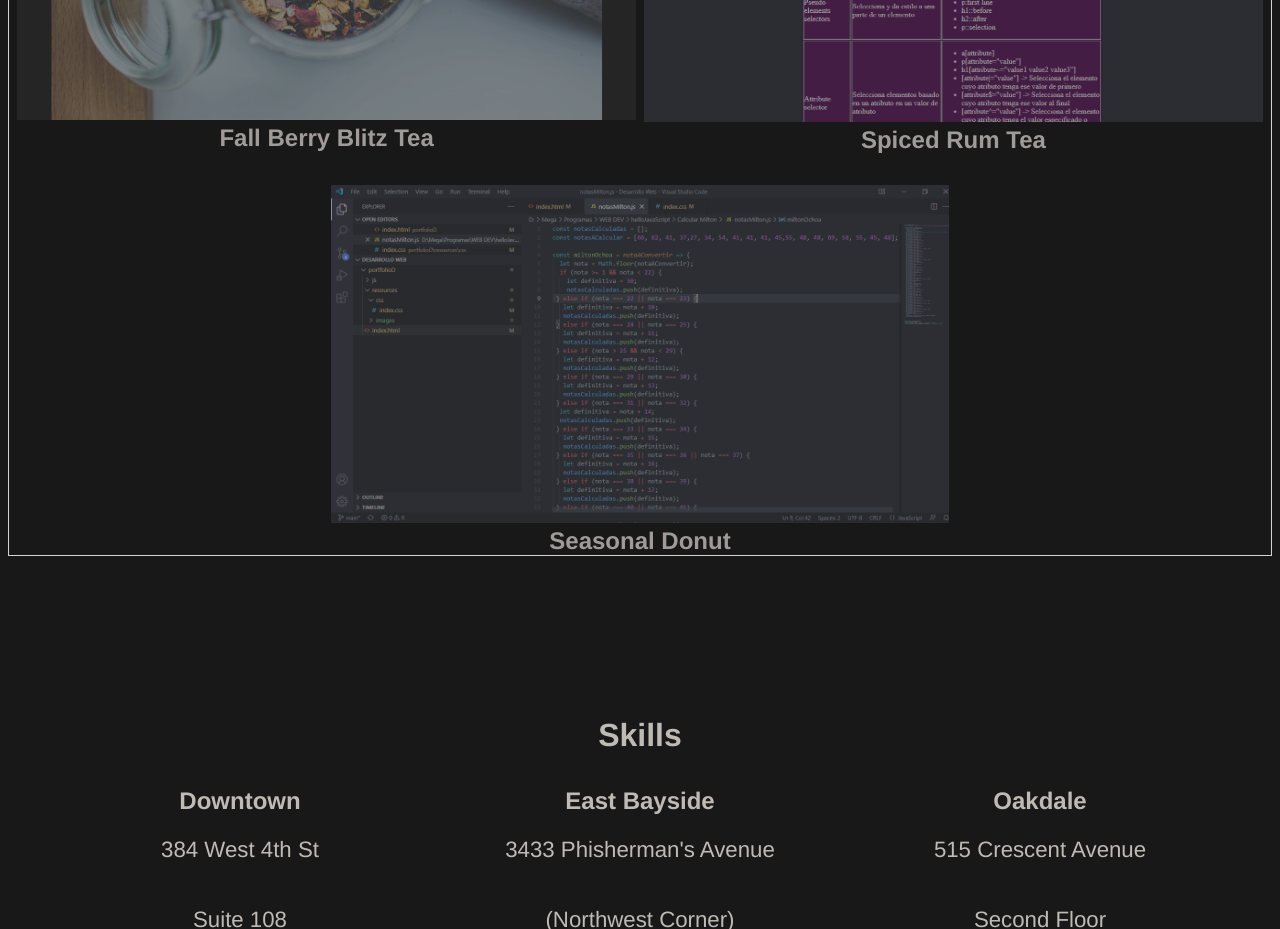
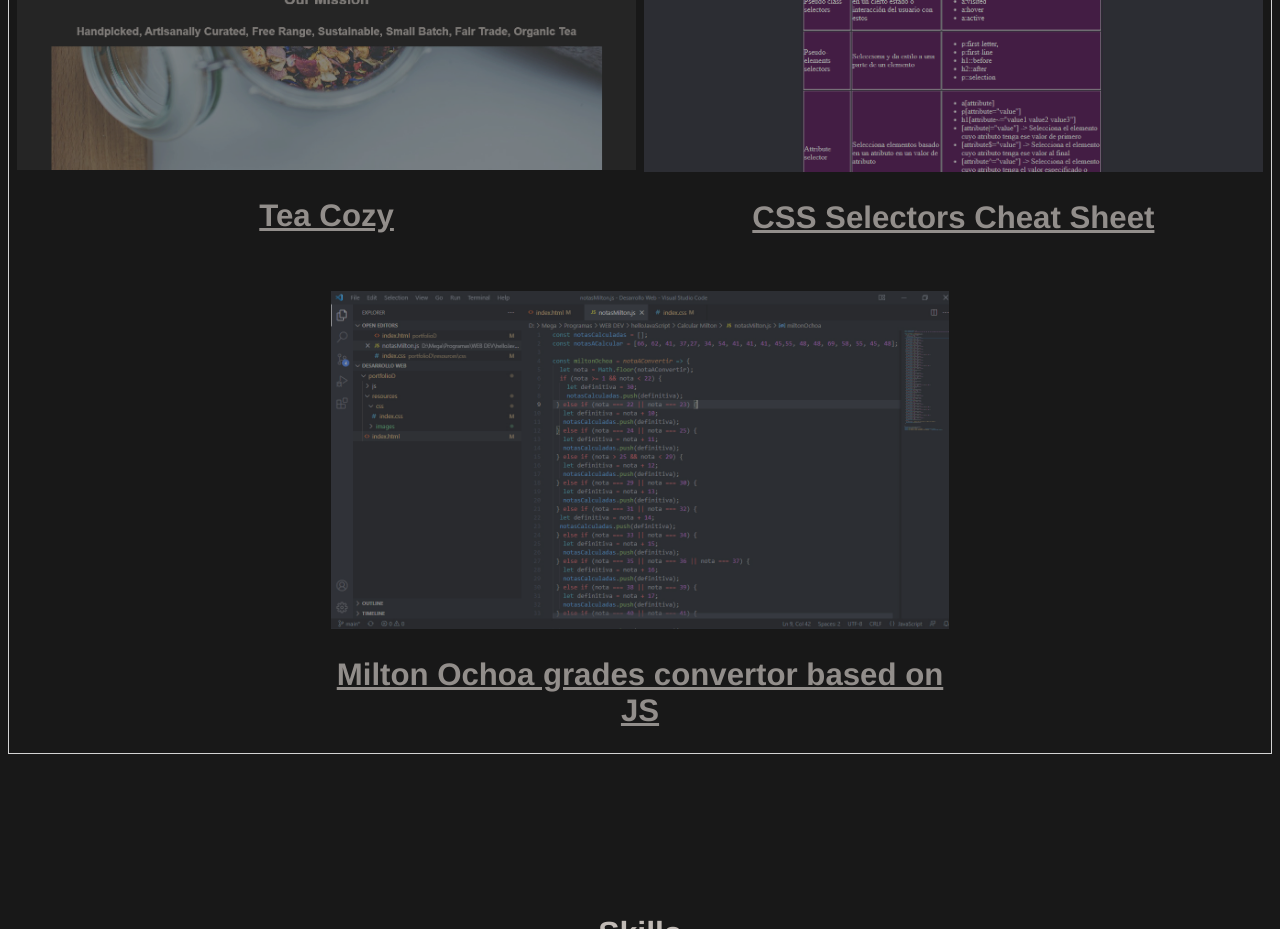
Before and after one commit to light-roast/portafolio, a plain HTML site: page index.html in a window 1280 px wide. Shown: the part 1040-1969 px from the top of the page. Drawn offline with Linux system fonts and the light colour scheme.

Commit message:
Corregido un error de CSS y añadidos los links para los proyectos - Se necesita escribir un buen readme.md para el proyecto de Milton

```diff
--- a/index.html
+++ b/index.html
@@ -33,15 +33,15 @@
     <div id="images">
     <div class=cont>
         <img src="resources/images/1.jpg">
-        <h4>Fall Berry Blitz Tea</h4>
+        <a href="https://light-roast.github.io/TeaCozy/" target="_blank"><h4>Tea Cozy</h4></a>
     </div>
     <div class=cont>
         <img src="resources/images/2.jpg">
-        <h4>Spiced Rum Tea</h4>
+        <a href="https://light-roast.github.io/cssselectors/" target="_blank"><h4>CSS Selectors Cheat Sheet</h4></a>
     </div>
     <div class=cont>
         <img src="resources/images/3.jpg">
-        <h4>Seasonal Donut</h4>
+        <a href="https://github.com/light-roast/miltonOchoa" target="_blank"><h4>Milton Ochoa grades convertor based on JS</h4></a>
     </div>
     </div>
    </section>
--- a/resources/css/index.css
+++ b/resources/css/index.css
@@ -61,7 +61,6 @@ main {
     background-size: 330px auto;
     background-repeat: no-repeat;
     background-position: center;
-    back
     height: 475px;
     width: 100%;
     display: flex;
```
